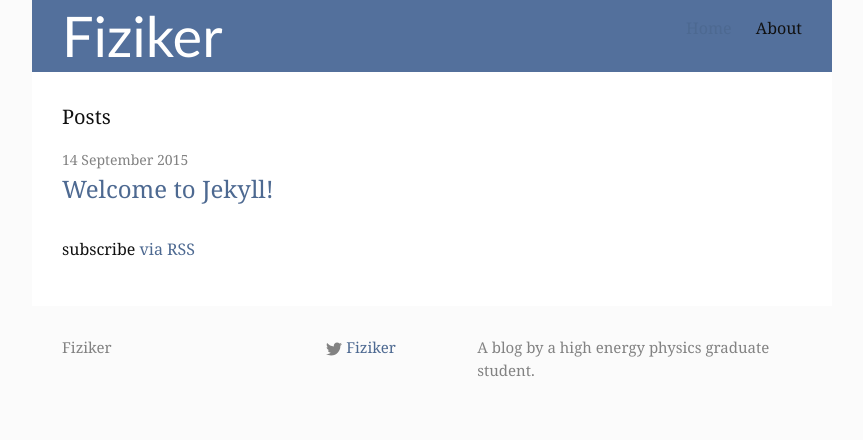
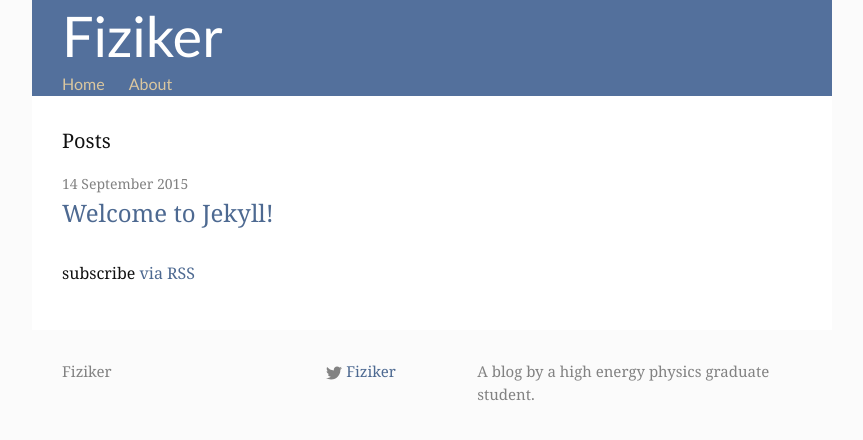
Before and after one commit to davidsheffield/blog, a Jekyll site: the page built from index.html, in a window 1280 px wide. Shown: the top 440 px of the page, without its empty margins (208-1071 px from the left). Built offline with Jekyll 4.4.1, drawn with Linux system fonts in a browser that asks for light colours.

Commit message:
Bring nav links below title and make color consistent

```diff
--- a/_includes/header.html
+++ b/_includes/header.html
@@ -14,7 +14,7 @@
       </a>
 
       <div class="trigger">
-          <a class="page-lin" href="http://davidsheffield.github.io/index.html">Home</a>
+          <a class="page-link" href="http://davidsheffield.github.io/index.html">Home</a>
         {% for page in site.pages %}
           {% if page.title %}
           <a class="page-link" href="{{ page.url | prepend: site.baseurl }}">{{ page.title }}</a>
--- a/_sass/_layout.scss
+++ b/_sass/_layout.scss
@@ -20,7 +20,7 @@
     line-height: 72px;
     /*letter-spacing: -1px;*/
     margin-bottom: 0;
-    float: left;
+    /*float: left;*/
 
     &,
     &:visited {
@@ -33,16 +33,22 @@
 }
 
 .site-nav {
-    float: right;
-    line-height: 56px;
+    /*float: right;*/
+    font-family: Gill Sans, sans-serif;
+    /*line-height: 56px;*/
 
     .menu-icon {
         display: none;
     }
 
     .page-link {
-        color: $text-color;
+        color: #DBC79F;
         line-height: $base-line-height;
+
+        &:hover {
+            color: #DAB874;
+            text-decoration: none;
+        }
 
         // Gaps between nav items, but not on the first one
         &:not(:first-child) {
```
